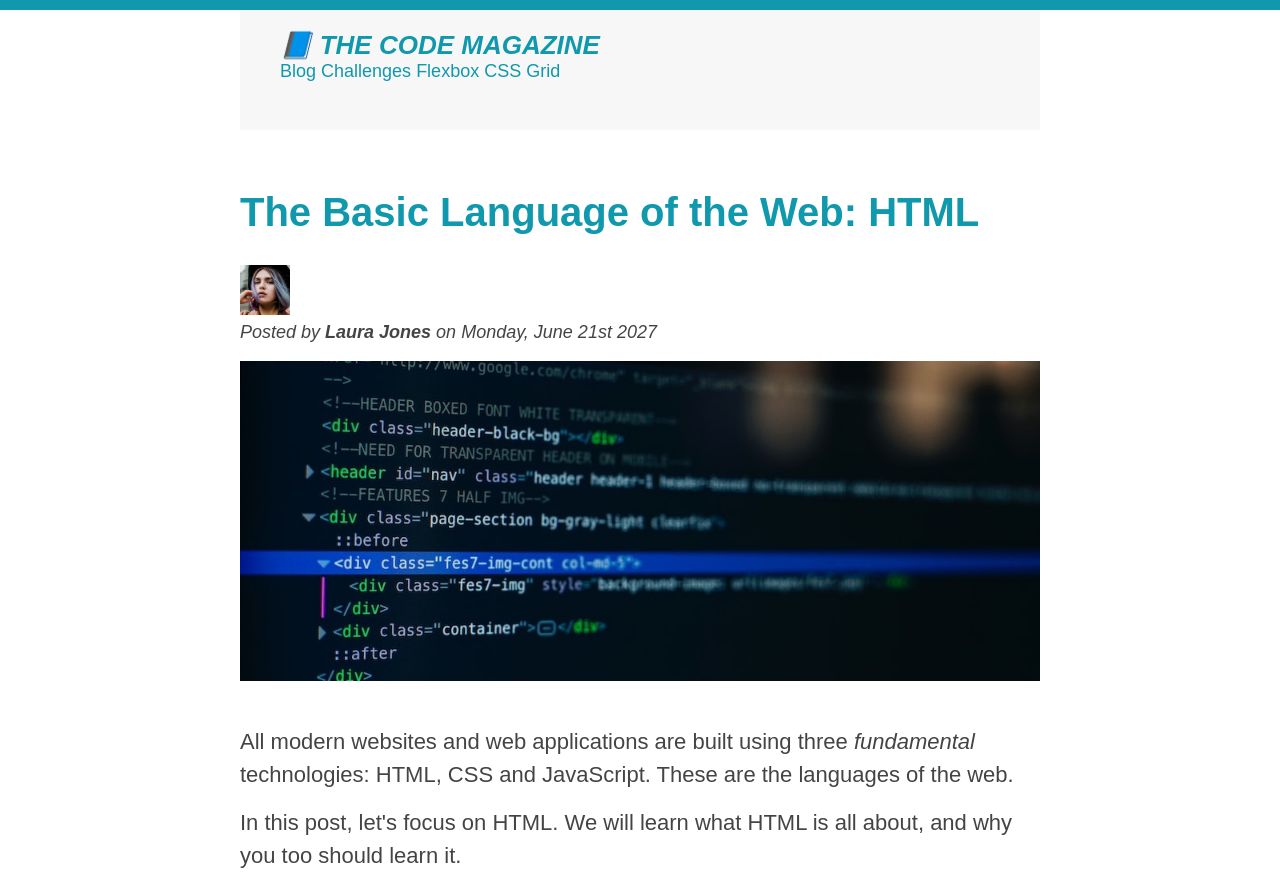
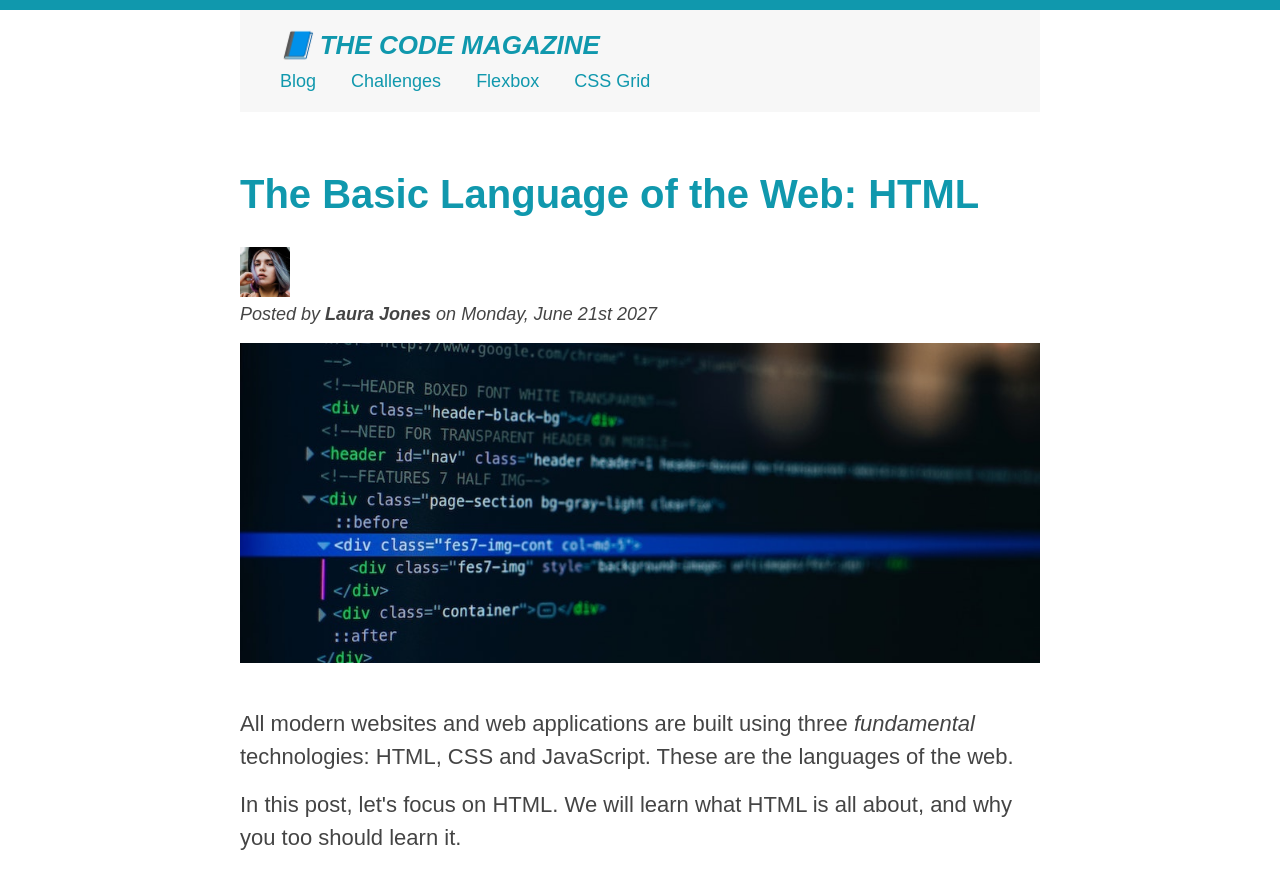
Before and after one commit to Edulves/04-Layouts-Floats-Flexbox-and-CSS-Grid-fundamentals, a plain HTML site: page index.html in a window 1280 px wide. Shown: the top 875 px of the page. Drawn offline with Linux system fonts and the light colour scheme.

Commit message:
CSS Theory #4: Types of Boxes

```diff
--- a/style.css
+++ b/style.css
@@ -4,6 +4,7 @@
   padding: 0;
 }
 
+/* PAGE SECTIONS */
 body {
   color: #444;
   font-family: sans-serif;
@@ -25,7 +26,7 @@ body {
   padding-right: 40px; */
   padding: 20px 40px;
   margin-bottom: 60px;
-  height: 80px;
+  /* height: 80px; */
 }
 
 nav {
@@ -50,6 +51,7 @@ aside {
   width: 500px;
 }
 
+/* SMALLER ELEMENTS */
 h1,
 h2,
 h3 {
@@ -94,6 +96,7 @@ ol {
 li {
   font-size: 20px;
   margin-bottom: 10px;
+  /* display: inline; */
 }
 
 li:last-child {
@@ -183,6 +186,22 @@ a:active {
   height: auto;
 }
 
+nav a:link {
+  /* background-color: orangered;
+  margin: 20px;
+  padding: 20px;
+
+  display: block; */
+
+  margin-right: 30px;
+  margin-top: 10px;
+  display: inline-block;
+}
+
+nav a:link:last-child {
+  margin-right: 0;
+}
+
 /* Resolving conflicts */
 /* #copyright {
   color: red;
```
